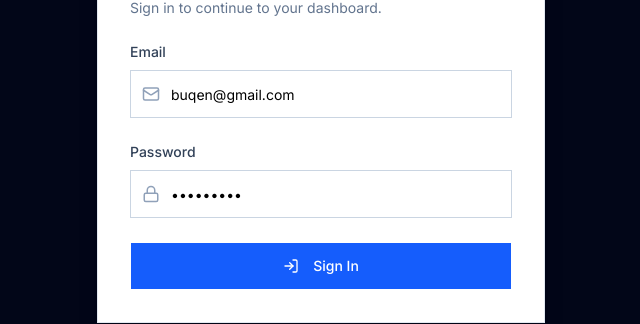
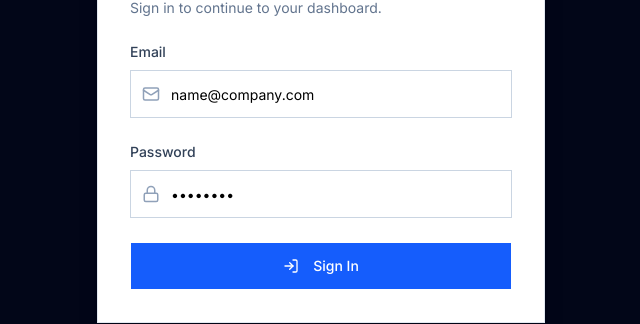
Before and after one commit to tantekosmail-gif/sosis, a Next.js app: page /login in a window 1280 px wide. Shown: the part 216-540 px from the top of the page, without its empty margins (319-959 px from the left). Built offline with nearby package versions, Linux system fonts and the light colour scheme; no server answers.

Commit message:
login temp

```diff
--- a/src/features/auth/components/LoginForm.tsx
+++ b/src/features/auth/components/LoginForm.tsx
@@ -26,12 +26,28 @@ export default function LoginForm() {
   } = useForm<LoginSchema>({
     resolver: zodResolver(loginSchema),
     defaultValues: {
-      email: "buqen@gmail.com",
-      password: "Admin1234",
+      email: "",
+      password: "",
     },
   });
 
   async function onSubmit(data: LoginSchema) {
+    // for temporary
+    const ACCESS_TOKEN =
+      "eyJhbGciOiJIUzI1NiIsInR5cCI6IkpXVCJ9.eyJzdWIiOiJhZjE5ODc3Yi1iMDU0LTQ5MzUtOTE5Yi1kZDQ1ZjQwYTY0MjYiLCJleHAiOjE3ODUyMzQyODAsInR5cGUiOiJhY2Nlc3MiLCJyb2xlIjoidXNlciJ9.i92pl1B9lpLQ7F0nwyFPA6ZWQEYXFEmwJya003ctdvo";
+    localStorage.setItem("access_token", ACCESS_TOKEN);
+    localStorage.setItem("refresh_token", ACCESS_TOKEN);
+    localStorage.setItem(
+      "user",
+      JSON.stringify({
+        username: "buqen@gmail.com",
+        email: "Admin1234",
+        role: "Administrator",
+      }),
+    );
+    router.replace("/dashboard");
+    // for temporary
+
     setError("");
 
     try {
--- a/src/features/auth/services/auth.service.ts
+++ b/src/features/auth/services/auth.service.ts
@@ -8,15 +8,8 @@ export async function login(email: string, password: string) {
 
   const auth = data.data;
 
-  // Untuk sementara akses token hardcode
-
-  const ACCESS_TOKEN =
-    "eyJhbGciOiJIUzI1NiIsInR5cCI6IkpXVCJ9.eyJzdWIiOiJhZjE5ODc3Yi1iMDU0LTQ5MzUtOTE5Yi1kZDQ1ZjQwYTY0MjYiLCJleHAiOjE3ODUyMzQyODAsInR5cGUiOiJhY2Nlc3MiLCJyb2xlIjoidXNlciJ9.i92pl1B9lpLQ7F0nwyFPA6ZWQEYXFEmwJya003ctdvo";
-
-  localStorage.setItem("access_token", ACCESS_TOKEN);
-  localStorage.setItem("refresh_token", ACCESS_TOKEN);
-  // localStorage.setItem("access_token", auth.access_token);
-  // localStorage.setItem("refresh_token", auth.refresh_token);
+  localStorage.setItem("access_token", auth.access_token);
+  localStorage.setItem("refresh_token", auth.refresh_token);
 
   localStorage.setItem(
     "user",
```
